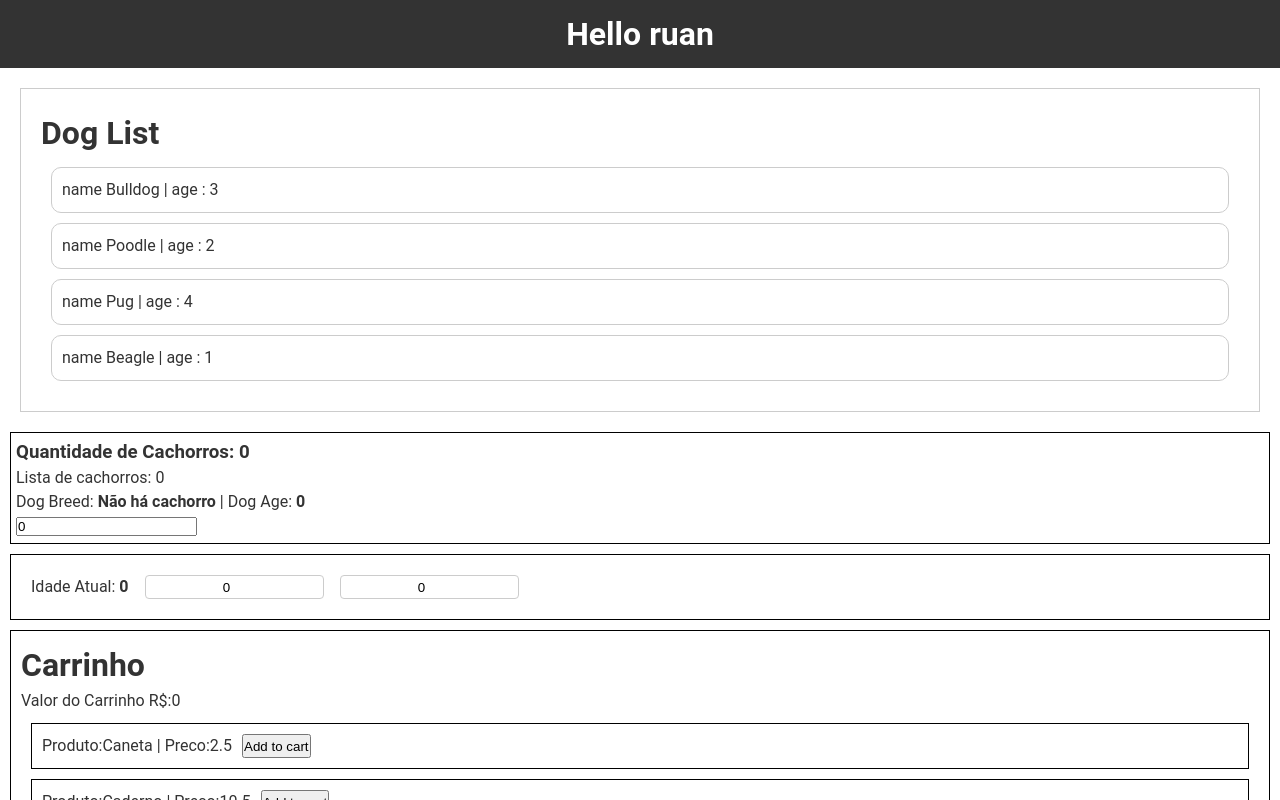
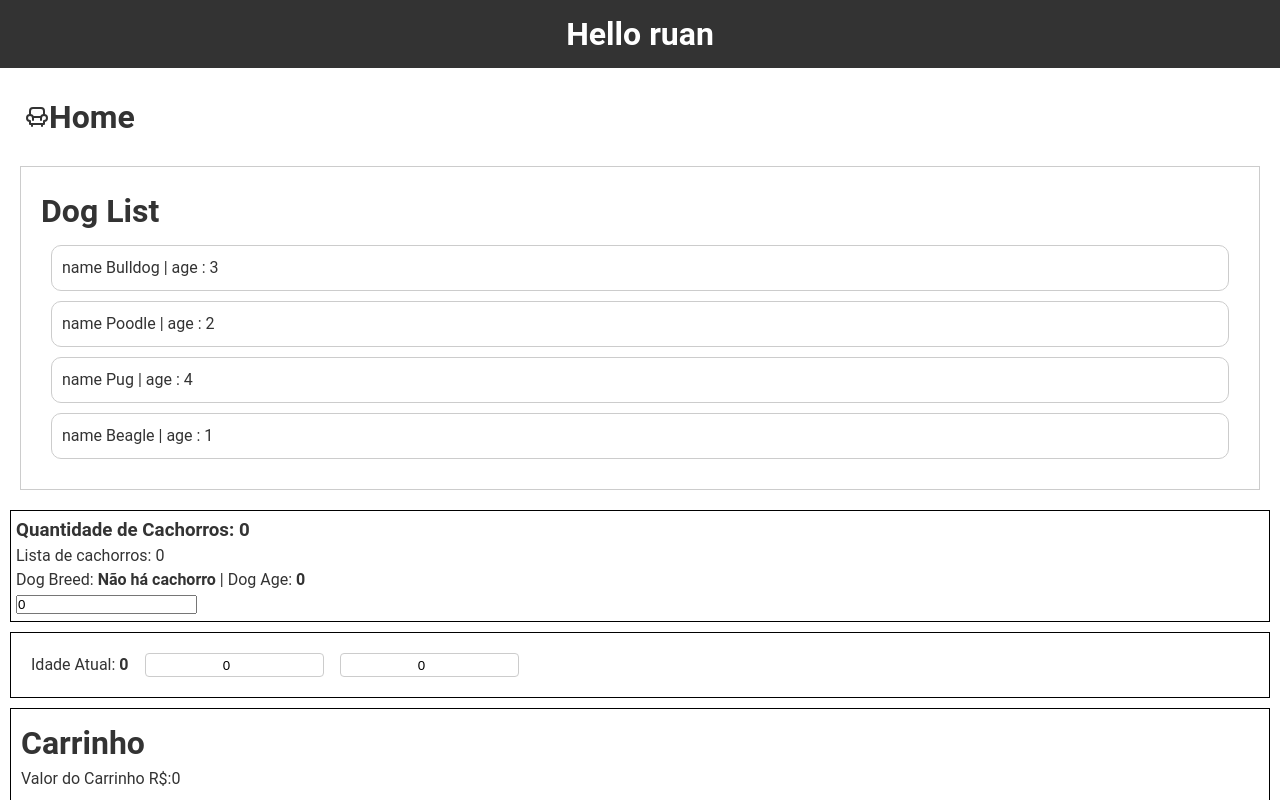
Before and after one commit to SrLuc/Vuejs, a Vue app in the folder vue-project/: page / in a window 1280 px wide. Shown: the top 800 px of the page. Built offline with nearby package versions, Linux system fonts and the light colour scheme.

Commit message:
using slots

```diff
--- a/vue-project/src/App.vue
+++ b/vue-project/src/App.vue
@@ -7,11 +7,32 @@ import ReciveE from "./components/ReciveE.vue";
 import Effect from "./components/Effect.vue";
 import IfElse from "./components/IfElse.vue";
 import List from "./components/List.vue";
+import Children from "./components/Children.vue";
 </script>
 
 <template>
   <Header />
   <main>
+    <Children>
+      <svg
+        xmlns="http://www.w3.org/2000/svg"
+        viewBox="0 0 24 24"
+        fill="none"
+        stroke="currentColor"
+        stroke-linecap="round"
+        stroke-linejoin="round"
+        width="24"
+        height="24"
+        stroke-width="2"
+      >
+        <path d="M5 10v-4a3 3 0 0 1 3 -3h8a3 3 0 0 1 3 3v4"></path>
+        <path d="M16 15v-2a3 3 0 1 1 3 3v3h-14v-3a3 3 0 1 1 3 -3v2"></path>
+        <path d="M8 12h8"></path>
+        <path d="M7 19v2"></path>
+        <path d="M17 19v2"></path>
+      </svg>
+      <h1>Home</h1>
+    </Children>
     <List />
     <IfElse />
     <Effect />
--- /dev/null
+++ b/vue-project/src/components/Children.vue
@@ -0,0 +1,17 @@
+<script setup></script>
+
+<template>
+  <div>
+    <slot></slot>
+  </div>
+</template>
+
+<style scoped>
+div {
+  display: flex;
+  justify-content: left;
+  align-items: center;
+  padding: 5px;
+  margin: 20px;
+}
+</style>
```
Also changed, not shown: vue-project/src/components/Container.vue (added, +12 -0 lines), 1 other file (tests, documents, lock files or other folders).
